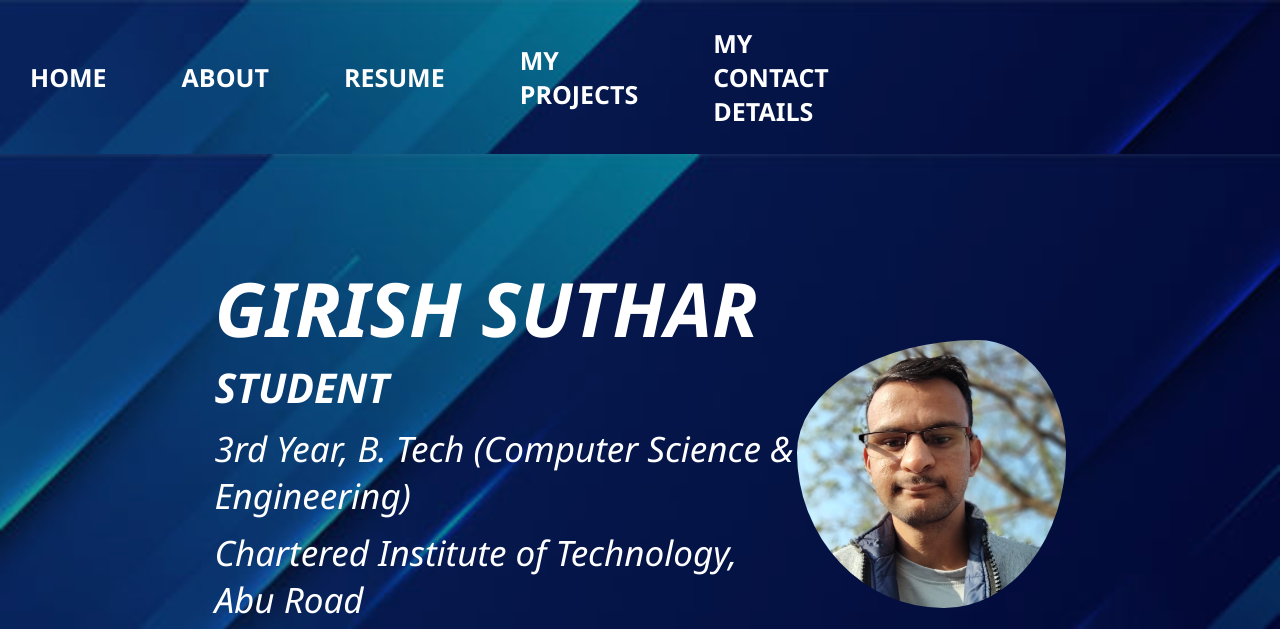
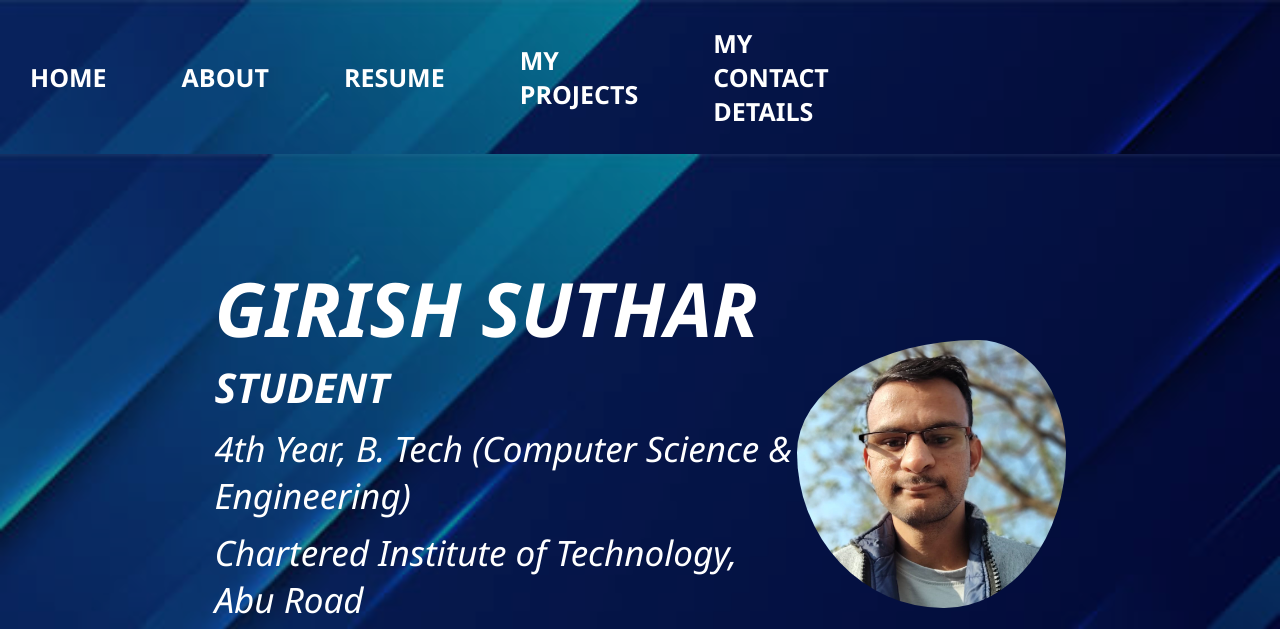
Before and after one commit to hellogirish07/My-Portfolio-Site-, a plain HTML site: page index.html in a window 1280 px wide. Shown: the top 629 px of the page. Drawn offline with Linux system fonts and the light colour scheme.

Commit message:
Update index.html
Changes
3rd year to 4th year

```diff
--- a/index.html
+++ b/index.html
@@ -39,7 +39,7 @@
                 <br>
                 <p class="name">GIRISH SUTHAR </p>
                 <p class="text-2">STUDENT</p>
-                <p class="text-3">3rd Year, B. Tech (Computer Science & Engineering)</p>
+                <p class="text-3">4th Year, B. Tech (Computer Science & Engineering)</p>
                 <p class="text-3">Chartered Institute of Technology, Abu Road</p>
                 <div class="icons color">
                     <a href="https://www.instagram.com/hello_gk_07/?igshid=OGQ2MjdiOTE="><i
```
